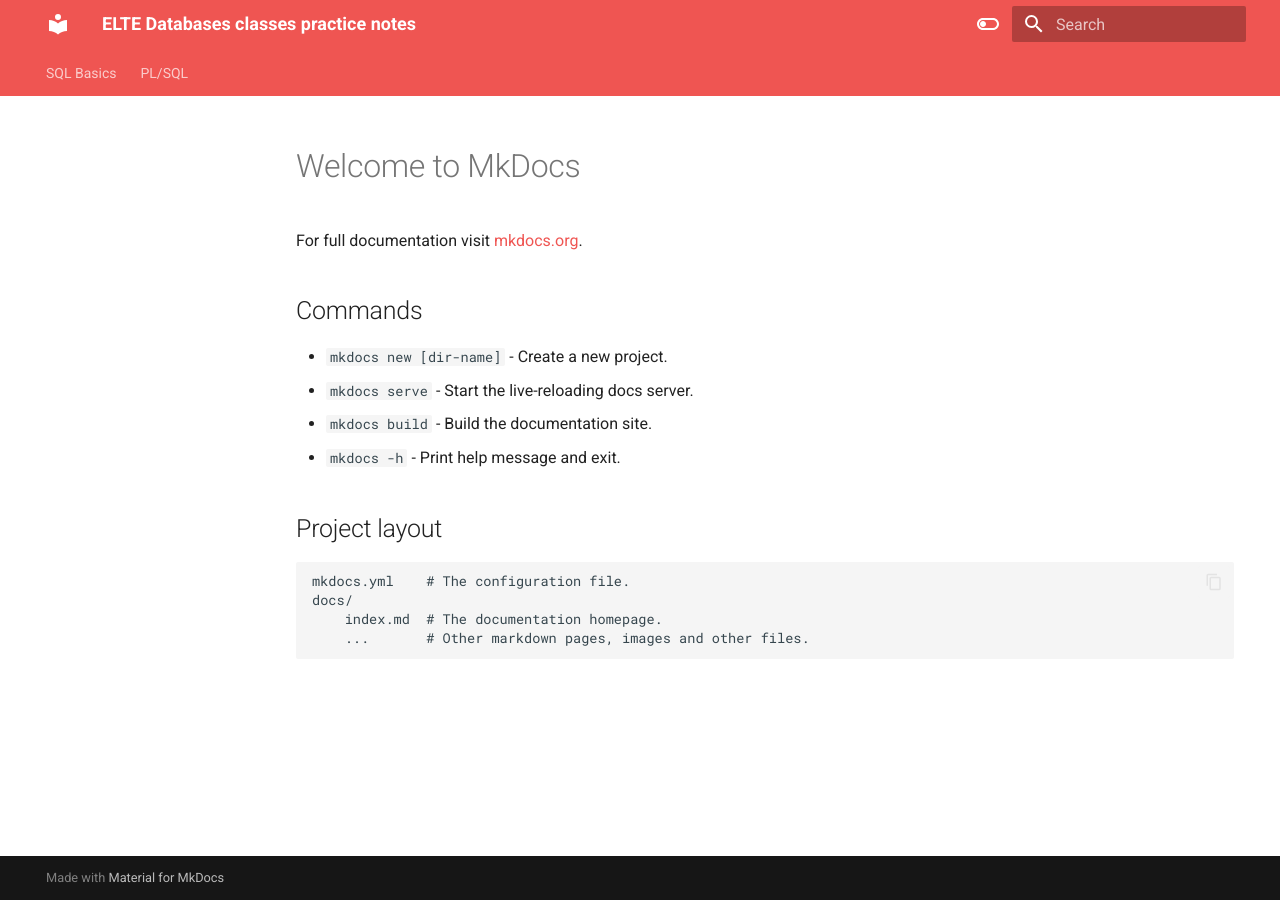
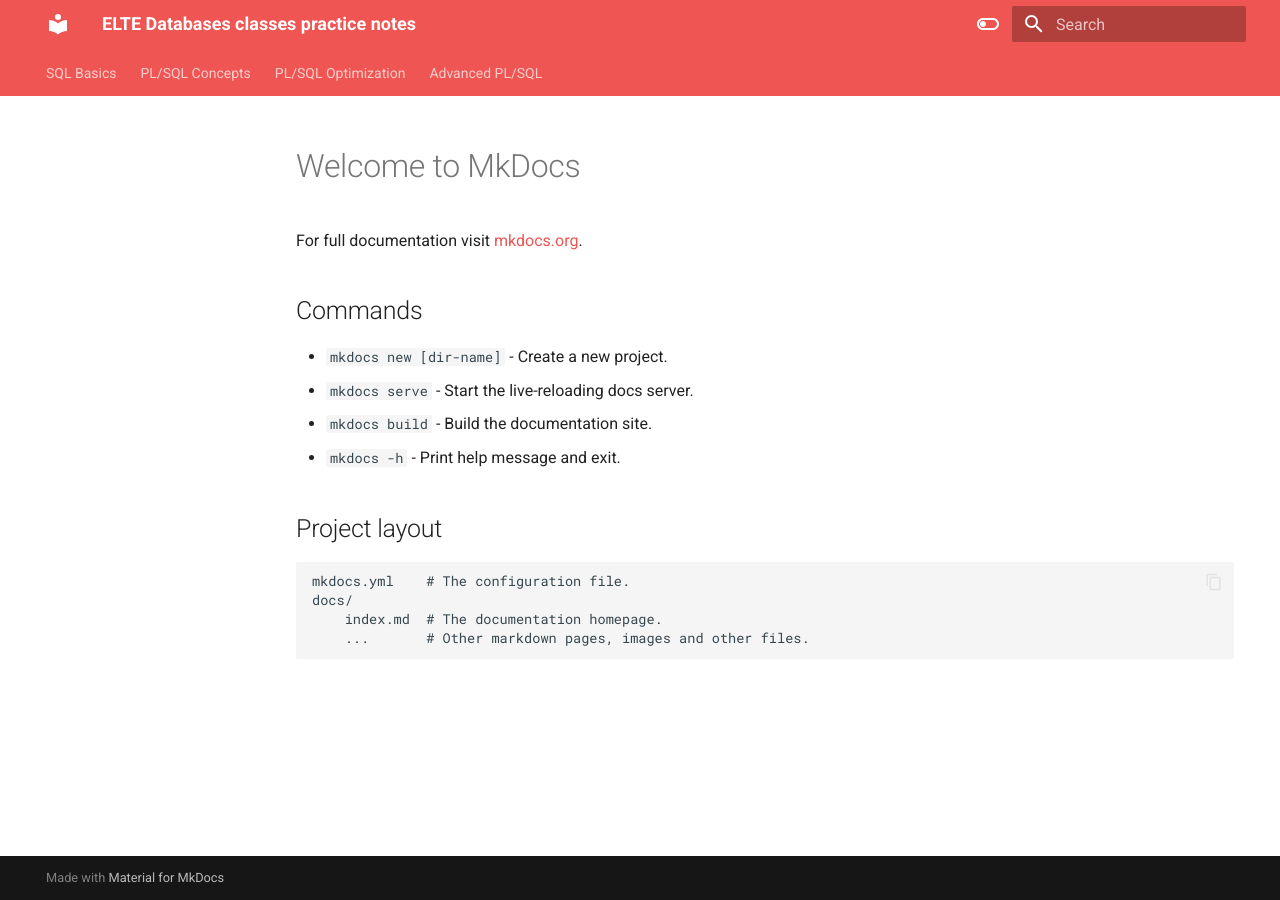
Before and after one commit to holiczab/elte-databases, an MkDocs documentation site: the page built from docs/index.md, in a window 1280 px wide. Built offline with MkDocs 1.6.1 and Material for MkDocs 9.7.7, drawn with Linux system fonts in a browser that asks for light colours.

Commit message:
Nav updated

```diff
--- a/mkdocs.yml
+++ b/mkdocs.yml
@@ -95,7 +95,7 @@ nav:
     - VIEW: sql/view.md
   - Relational Algebra: sql/relational_algebra.md  # Moved to end as a theoretical capstone
 
-- PL/SQL:
+- PL/SQL Concepts:
   - Overview: pl_sql/plsql_overview.md
   - Fundamentals:
     - PL/SQL Block: pl_sql/plsql_block.md
@@ -126,3 +126,9 @@ nav:
     - Functions and Procedures: pl_sql/functions_procedures.md
     - PL/SQL Units: pl_sql/plsql_units.md
     - Recursion and Datalog: pl_sql/recursion_datalog.md
+
+- PL/SQL Optimization:
+  - Overview: pl_sql/plsql_overview.md
+
+- Advanced PL/SQL:
+  - Overview: pl_sql/plsql_overview.md
```
